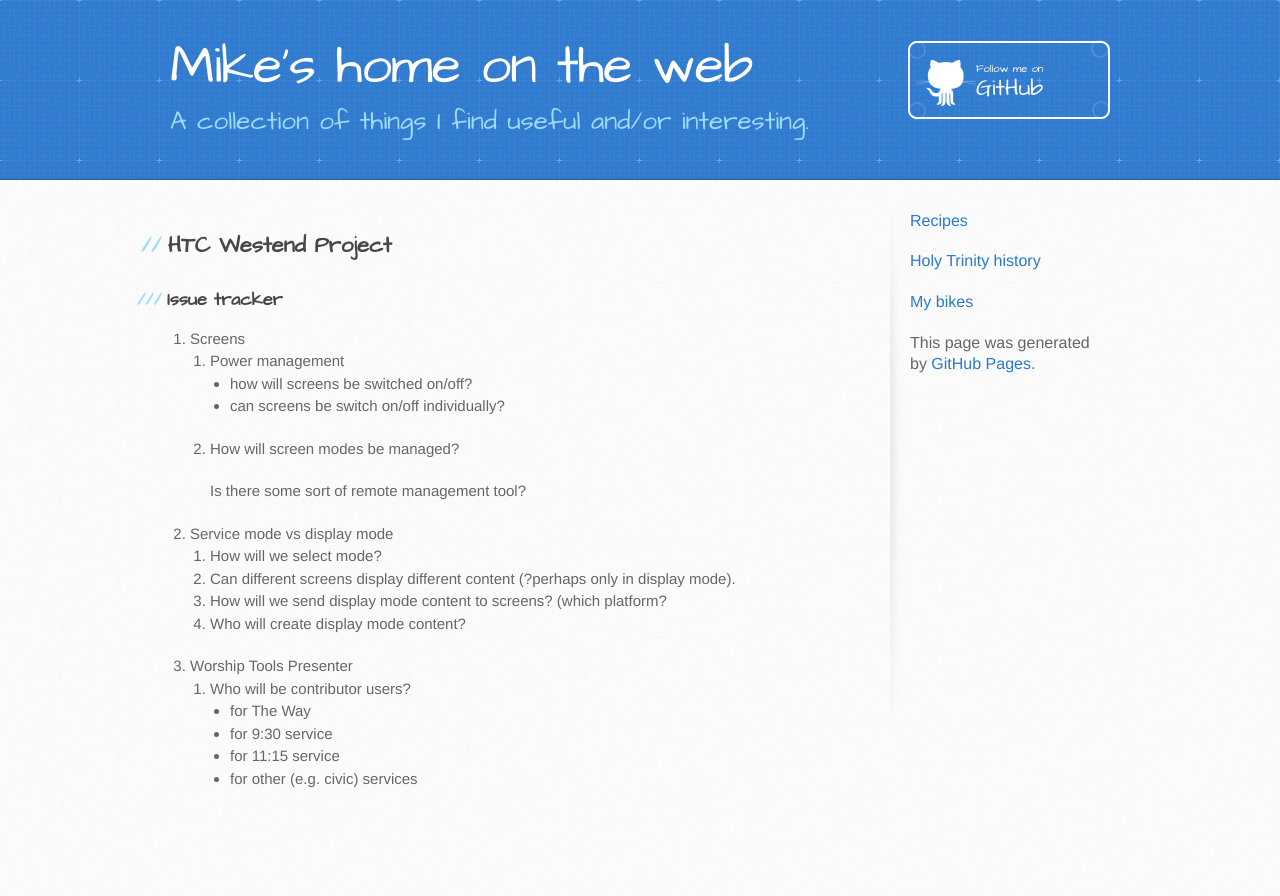
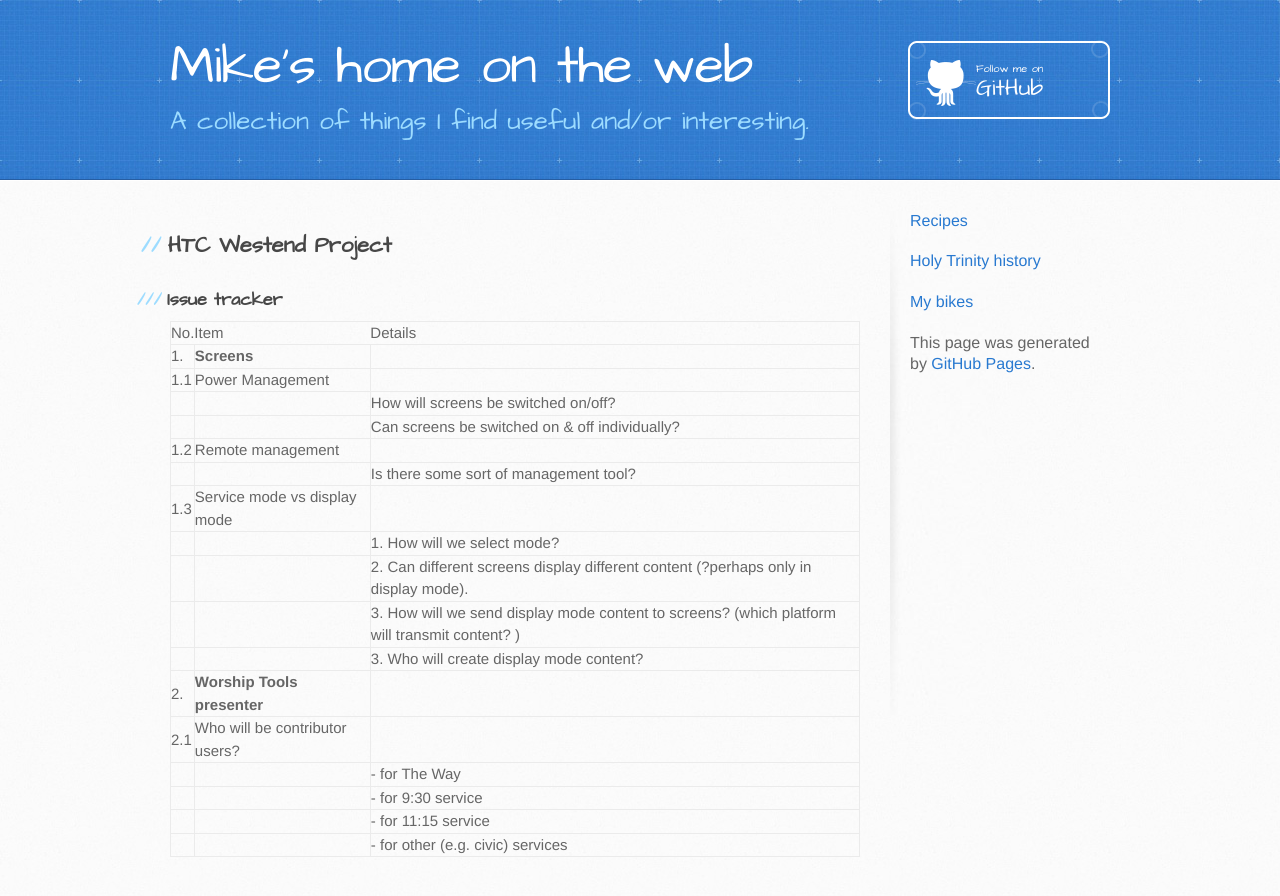
Before and after one commit to emseedee/emseedee.github.io, a Jekyll site: the page built from tracker.md, in a window 1280 px wide. Shown: the top 896 px of the page. Built offline with Jekyll 4.4.1, drawn with Linux system fonts in a browser that asks for light colours; our own code applies the rules of GitHub Pages for plain Markdown files.

Commit message:
Update tracker.md

```diff
--- a/tracker.md
+++ b/tracker.md
@@ -1,20 +1,22 @@
 ## HTC Westend Project
 ### Issue tracker
-1. Screens
-	1. Power management
-		* how will screens be switched on/off?
-		* can screens be switch on/off individually?
-	2. How will screen modes be managed?
 
-		Is there some sort of remote management tool?
-2. Service mode vs display mode
-	1. How will we select mode?
-	1. Can different screens display different content (?perhaps only in display mode).
-	2. How will we send display mode content to screens? (which platform?
-	3. Who will create display mode content?
-2. Worship Tools Presenter
-	1. Who will be contributor users?
-		- for The Way
-		- for 9:30 service
-		- for 11:15 service
-		- for other (e.g. civic) services
+|No.| Item | Details|
+|:-----|:-----|:-------|
+|1. |**Screens**|   |
+|1.1|Power Management | |
+|  |  |How will screens be switched on/off? |
+|  |  | Can screens be switched on & off individually? |
+|1.2 | Remote management||
+|  |  | Is there some sort of management tool? |
+|1.3 | Service mode vs display mode | |
+|  | | 1. How will we select mode?|
+|  | | 2. Can different screens display different content (?perhaps only in display mode). |
+|  | | 3. How will we send display mode content to screens? (which platform will transmit content? ) |
+| | | 3. Who will create display mode content?|
+|2. |**Worship Tools presenter** | |
+|2.1| Who will be contributor users?|
+| | |- for The Way|
+| | |- for 9:30 service|
+| | |- for 11:15 service|
+| | |- for other (e.g. civic) services|
```
